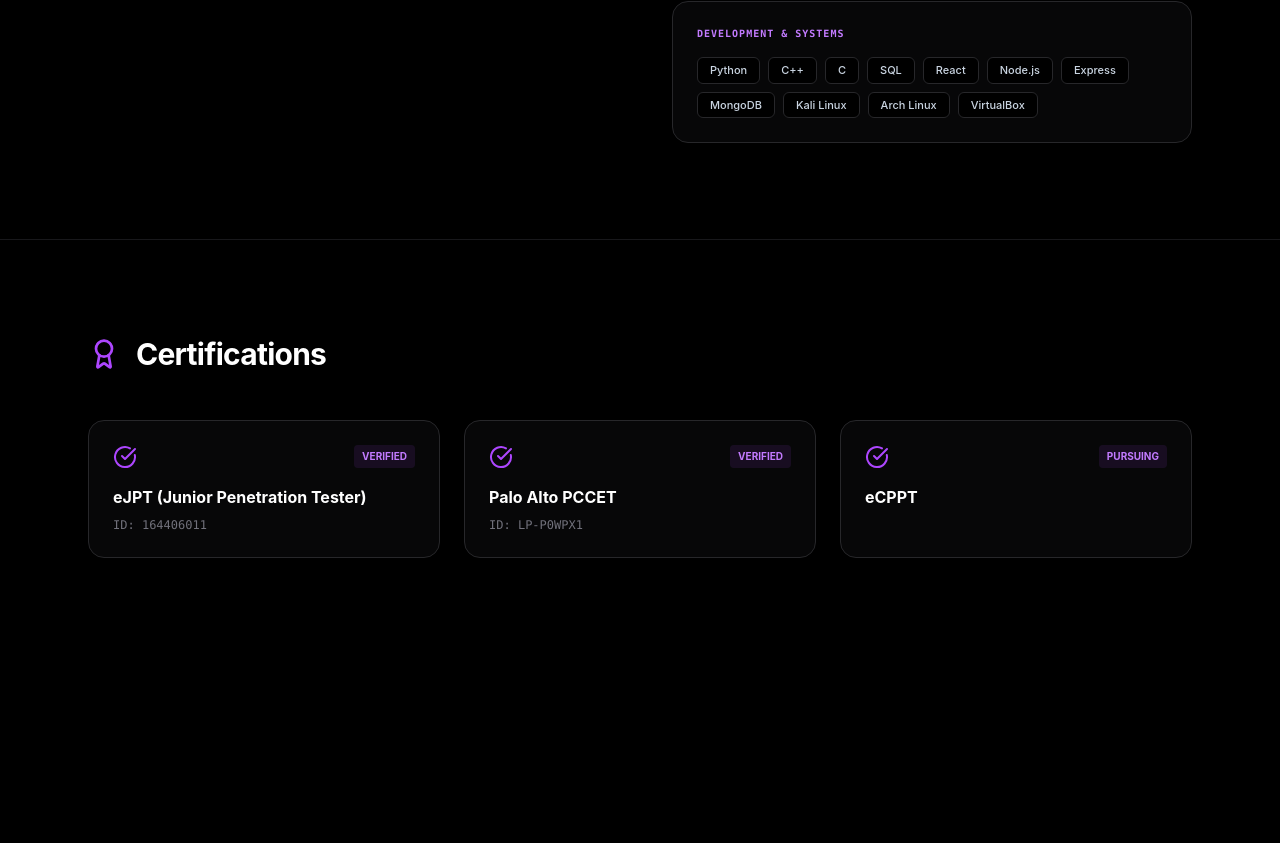
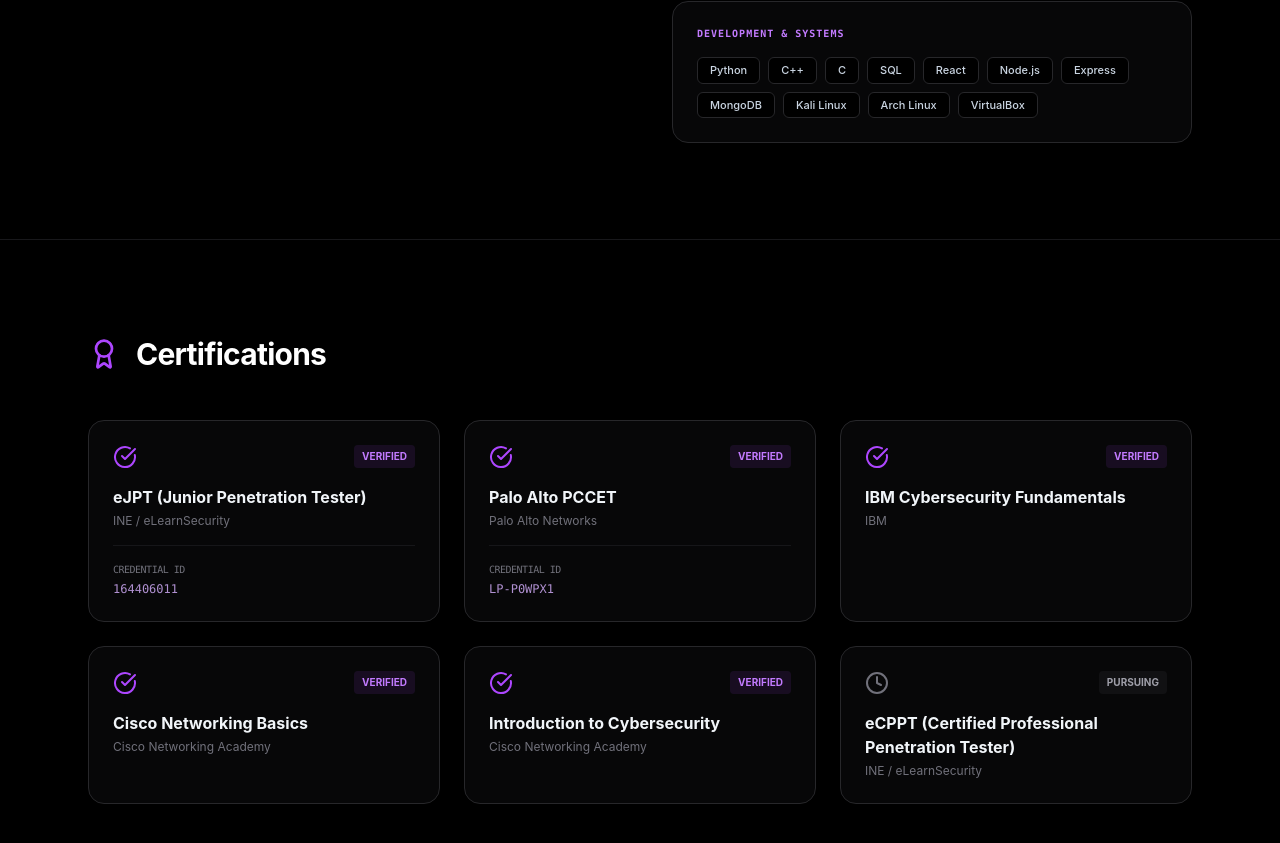
Before and after one commit to Hellthrone2005/Portfolio, a React app: page / in a window 1280 px wide. Shown: the part 2959-3802 px from the top of the page. Before the commit the page ends 3613 px from the top, so only its background shows below. Built offline with nearby package versions, Linux system fonts and the light colour scheme; the HTML template or start-up script is replaced by a standard one.

Commit message:
Update certificates

```diff
--- a/src/components/Certifications.jsx
+++ b/src/components/Certifications.jsx
@@ -1,10 +1,40 @@
-import { Award, CheckCircle } from 'lucide-react';
+import { Award, CheckCircle, Clock } from 'lucide-react';
+import { motion } from 'framer-motion';
 
 export default function Certifications() {
   const certs = [
-    { name: "eJPT (Junior Penetration Tester)", id: "164406011", status: "Verified" },
-    { name: "Palo Alto PCCET", id: "LP-P0WPX1", status: "Verified" },
-    { name: "eCPPT", status: "Pursuing" }
+    {
+      name: "eJPT (Junior Penetration Tester)",
+      issuer: "INE / eLearnSecurity",
+      id: "164406011",
+      status: "Verified"
+    },
+    {
+      name: "Palo Alto PCCET",
+      issuer: "Palo Alto Networks",
+      id: "LP-P0WPX1",
+      status: "Verified"
+    },
+    {
+      name: "IBM Cybersecurity Fundamentals",
+      issuer: "IBM",
+      status: "Verified"
+    },
+    {
+      name: "Cisco Networking Basics",
+      issuer: "Cisco Networking Academy",
+      status: "Verified"
+    },
+    {
+      name: "Introduction to Cybersecurity",
+      issuer: "Cisco Networking Academy",
+      status: "Verified"
+    },
+    {
+      name: "eCPPT (Certified Professional Penetration Tester)",
+      issuer: "INE / eLearnSecurity",
+      status: "Pursuing"
+    }
   ];
 
   return (
@@ -14,16 +44,44 @@ export default function Certifications() {
           <Award className="text-purple-500" size={32} />
           <h2 className="text-3xl font-bold tracking-tight">Certifications</h2>
         </div>
-        <div className="grid md:grid-cols-3 gap-6">
+
+        <div className="grid md:grid-cols-2 lg:grid-cols-3 gap-6">
           {certs.map((cert, i) => (
-            <div key={i} className="p-6 bg-zinc-900/30 border border-zinc-800 rounded-2xl hover:border-purple-500/50 transition-colors">
+            <motion.div
+              key={i}
+              initial={{ opacity: 0, y: 20 }}
+              whileInView={{ opacity: 1, y: 0 }}
+              transition={{ delay: i * 0.1 }}
+              viewport={{ once: true }}
+              className="p-6 bg-zinc-900/30 border border-zinc-800 rounded-2xl hover:border-purple-500/50 transition-all group"
+            >
               <div className="flex justify-between items-start mb-4">
-                <CheckCircle size={24} className="text-purple-500" />
-                <span className="text-[10px] uppercase font-bold px-2 py-1 rounded bg-purple-500/10 text-purple-400">{cert.status}</span>
+                {cert.status === "Verified" ? (
+                  <CheckCircle size={24} className="text-purple-500" />
+                ) : (
+                  <Clock size={24} className="text-zinc-500" />
+                )}
+                <span className={`text-[10px] uppercase font-bold px-2 py-1 rounded ${
+                  cert.status === "Verified"
+                    ? "bg-purple-500/10 text-purple-400"
+                    : "bg-zinc-500/10 text-zinc-400"
+                }`}>
+                  {cert.status}
+                </span>
               </div>
-              <h3 className="font-bold">{cert.name}</h3>
-              {cert.id && <p className="text-xs text-zinc-500 mt-2 font-mono">ID: {cert.id}</p>}
-            </div>
+
+              <h3 className="font-bold text-slate-100 group-hover:text-purple-400 transition-colors">
+                {cert.name}
+              </h3>
+              <p className="text-xs text-zinc-500 mt-1">{cert.issuer}</p>
+
+              {cert.id && (
+                <div className="mt-4 pt-4 border-t border-zinc-800/50">
+                  <p className="text-[10px] text-zinc-500 font-mono tracking-tighter uppercase">Credential ID</p>
+                  <p className="text-xs text-purple-300/80 font-mono mt-1">{cert.id}</p>
+                </div>
+              )}
+            </motion.div>
           ))}
         </div>
       </div>
```
